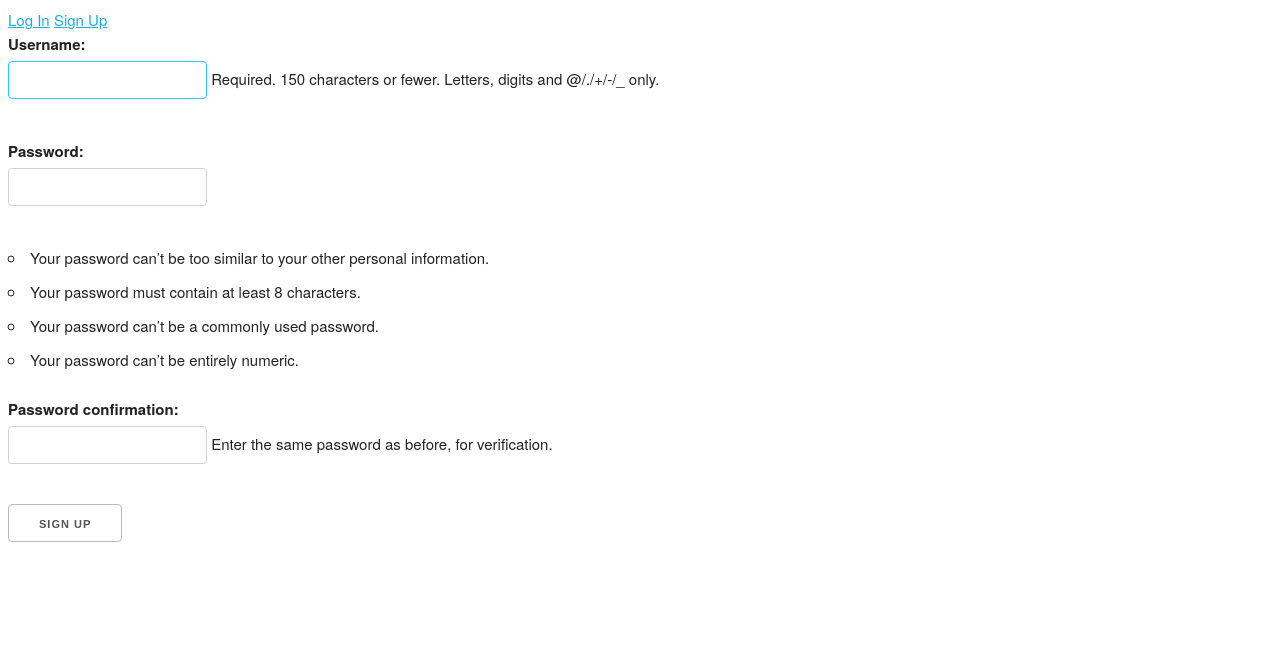
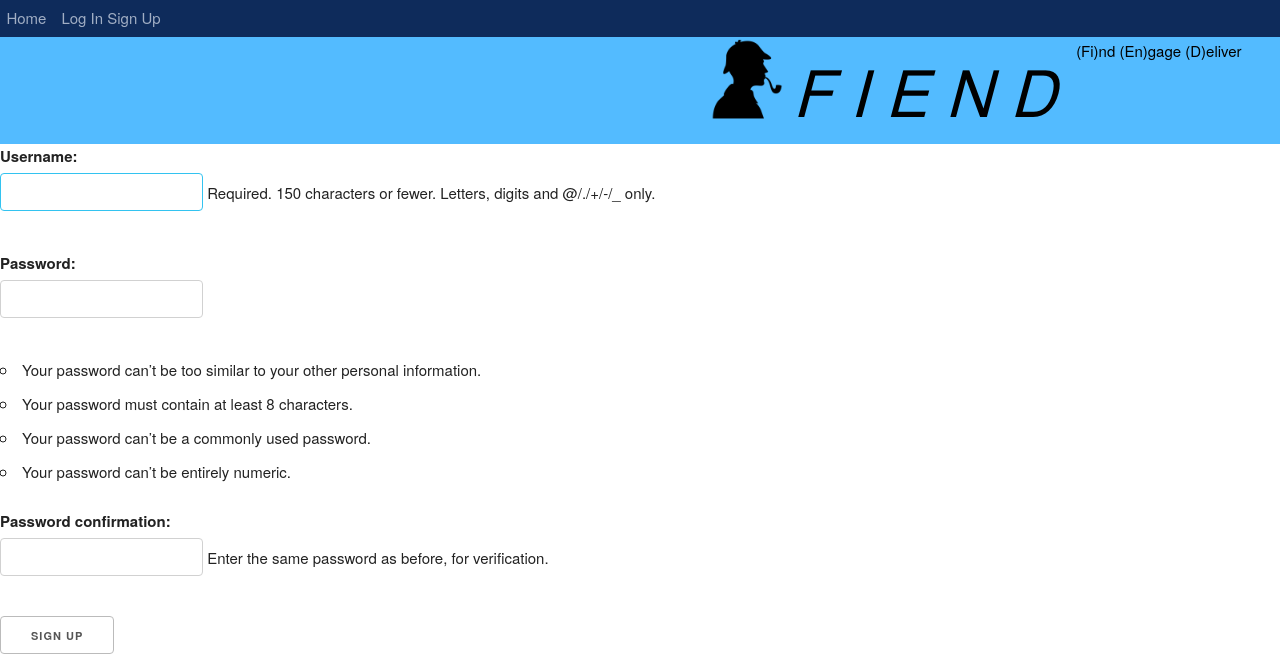
Before and after one commit to mikezentz/fiend, a Django app: page /accounts/sign_up/ in a window 1280 px wide. Shown: the top 663 px of the page. Run offline with Django 3.2, Linux system fonts and the light colour scheme; data that the repository does not hold is empty; some libraries are stand-ins or nearby versions.

Commit message:
experiment with ui

```diff
--- a/redditsearch/urls.py
+++ b/redditsearch/urls.py
@@ -8,5 +8,6 @@ urlpatterns = [
     path('test/', views.test, name='test'),
     path('redditsearch/', views.reddit_search, name='reddit_search'),
     path('delete/<str:id>', views.search_delete, name='search_delete'),
+    path('layout/', views.layout, name='layout'),
 
 ]
--- a/redditsearch/views.py
+++ b/redditsearch/views.py
@@ -141,3 +141,7 @@ def dashboard(request):
 @login_required
 def test(request):
     return render(request, 'redditsearch/test.html')
+
+
+def layout(request):
+    return render(request, 'layout.html')
--- a/static/css/style.css
+++ b/static/css/style.css
@@ -1,6 +1,6 @@
 
 body {
-  background: ##A1AEC4;
+  background: #A1AEC4;
 }
 
 #app {
--- a/templates/layout.html
+++ b/templates/layout.html
@@ -1,3 +1,5 @@
+{% load static %}
+
 <!DOCTYPE html>
 <html>
 
@@ -6,22 +8,79 @@
   <meta http-equiv="X-UA-Compatible" content="IE=edge">
   <title>Fiend</title>
   <meta name="viewport" content="width=device-width, initial-scale=1">
+  <link rel='stylesheet' href='https://necolas.github.io/normalize.css/8.0.1/normalize.css'>
   <link rel="stylesheet" href="https://cdnjs.cloudflare.com/ajax/libs/skeleton/2.0.4/skeleton.min.css">
+
+  <style>
+    .nav {
+      display: flex;
+      background: #0E2B5B;
+      padding: .5vw;
+    }
+
+    .nav-element {
+      padding-right: 1em;
+      color: #A1AEC4;
+    }
+
+    .nav-element a {
+      text-decoration: none;
+      color: #A1AEC4;
+    }
+
+    .logo {
+      display: flex;
+      justify-content: flex-end;
+      background: #53BBFF;
+      padding: .3vh;
+      color: black;
+      padding-right: 3vw;
+    }
+
+    .logo-main {
+      padding-left: 1vw;
+      padding-right: 1vw;
+      font-size: 8vh;
+      transform: skew(-15deg)
+    }
+  </style>
 </head>
 
 <body>
+
   <nav>
-    {% if user.is_authenticated %}
-    <a href="{% url 'accounts:logout' %}">Log Out</a>
-    {% else %}
-    <a href="{% url 'accounts:login' %}">Log In</a>
-    <a href="{% url 'accounts:sign_up' %}">Sign Up</a>
-    {% endif %}
+    <div class='nav'>
+      <div class='nav-element'>
+        <a href='/dashboard/test'> Home </a>
+      </div>
+      <div class='nav-element'>
+        <a href="/dashboard/test" {% if user.is_authenticated %} <a href="{% url 'accounts:logout' %}">Log Out</a>
+        | {{ user.username }}
+      </div>
+      <div class='nav-element'>
+        {% else %}
+        <a href="{% url 'accounts:login' %}">Log In</a>
+        <a href="{% url 'accounts:sign_up' %}">Sign Up</a>
+        {% endif %}
+      </div>
+    </div>
+    <div class='logo'>
+      <div><img src='{% static "img/holmes.png" %}' width='80'> </div>
+      <div class='logo-main'>F I E N D</div>
+      <div class='logo-sub'>(Fi)nd (En)gage (D)eliver</div>
+    </div>
   </nav>
+
+
   <div class="content">
     {% block content %}
     {% endblock content %}
   </div>
+
+
+  <script src='https://cdnjs.cloudflare.com/ajax/libs/vue/2.5.17/vue.min.js'></script>
+  <script src='https://cdnjs.cloudflare.com/ajax/libs/axios/0.18.0/axios.min.js'></script>
+  <script src='{% static "js/vue.js"%}'></script>
 </body>
 
 </html>
```
Also changed, not shown: static/img/holmes.png (added).
